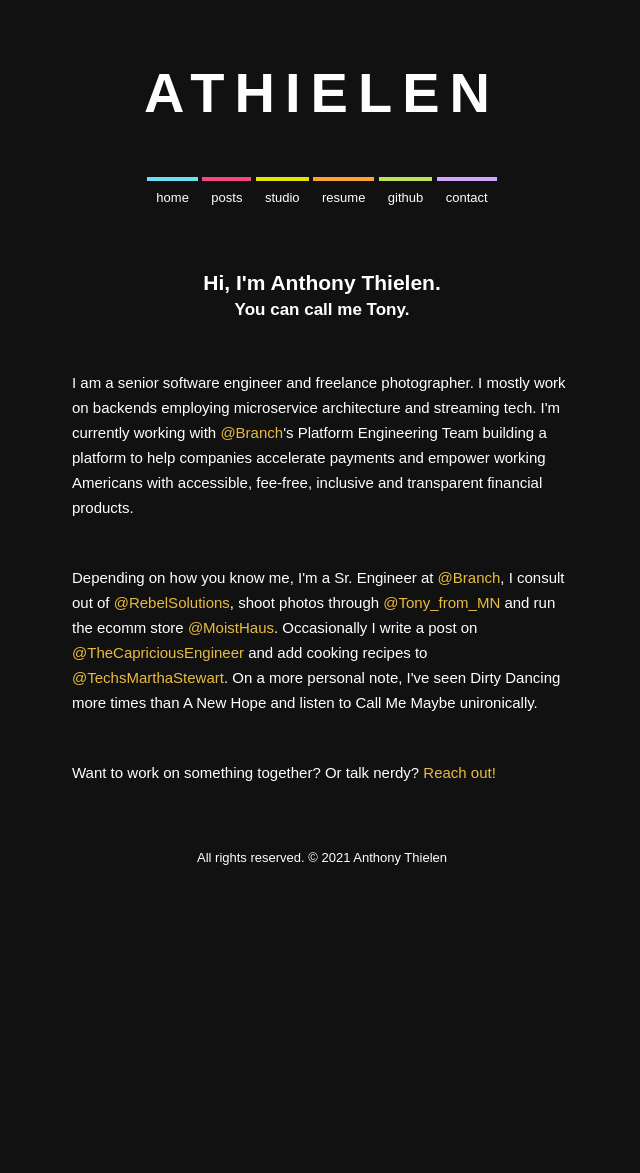
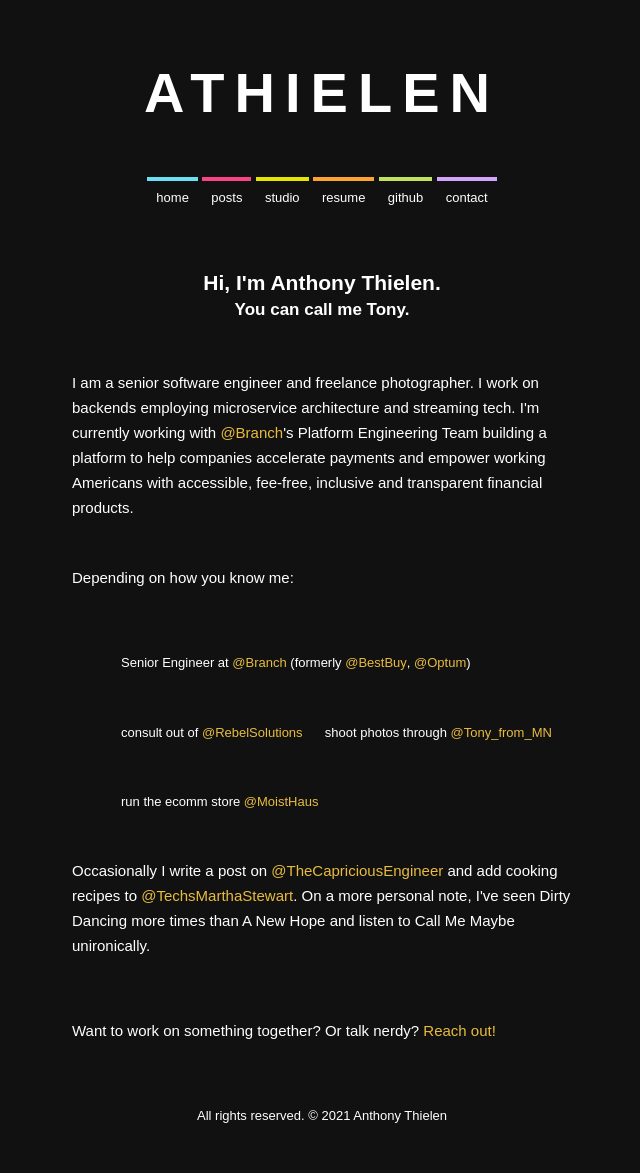
Before and after one commit to athielen/athielen.github.io, a Jekyll site: the page built from index.html, in a window 1280 px wide. Shown: the whole page, without its empty margins (318-958 px from the left). Built offline with Jekyll 4.4.1, drawn with Linux system fonts in a browser that asks for light colours; before the commit the page ends 915 px from its top, so only the background shows below that.

Commit message:
Update index.html

```diff
--- a/index.html
+++ b/index.html
@@ -13,12 +13,20 @@
       <div class="text">
 
         <p>
-          I am a senior software engineer and freelance photographer. I mostly work on backends employing microservice architecture and streaming tech. I'm currently working with <a class="web-links" href="https://twitter.com/branch">@Branch</a>'s Platform Engineering Team building a platform to help companies accelerate payments and empower working Americans with accessible, fee-free, inclusive and transparent financial products.
+          I am a senior software engineer and freelance photographer. I work on backends employing microservice architecture and streaming tech. I'm currently working with <a class="web-links" href="https://twitter.com/branch">@Branch</a>'s Platform Engineering Team building a platform to help companies accelerate payments and empower working Americans with accessible, fee-free, inclusive and transparent financial products.
         </p>
 
         <p>
-          Depending on how you know me, I'm a Sr. Engineer at <a class="web-links" href="https://twitter.com/branch">@Branch</a>, I consult out of <a class="web-links" href="http://rebelsolutions.io">@RebelSolutions</a>, shoot photos through <a class="web-links" href="http://studio.anthonythielen.com">@Tony_from_MN</a> and run the ecomm store <a class="web-links" href="http://moisthaus.com">@MoistHaus</a>. Occasionally I write a post on <a class="web-links" href="https://blog.anthonythielen.com/">@TheCapriciousEngineer</a> and add cooking recipes to <a class="web-links" href="https://recipes.anthonythielen.com/">@TechsMarthaStewart</a>. On a more personal note, I've seen Dirty Dancing more times than A New Hope and listen to Call Me Maybe unironically.
+          Depending on how you know me:
+          	<ul>
+			 	<li>Senior Engineer at <a class="web-links" href="https://twitter.com/branch">@Branch</a> (formerly <a class="web-links" href="https://twitter.com/BestBuy">@BestBuy</a>, <a class="web-links" href="https://mobile.twitter.com/optum">@Optum</a>)</li>
+			  	<li>consult out of <a class="web-links" href="http://rebelsolutions.io">@RebelSolutions</a></li>
+			 	<li>shoot photos through <a class="web-links" href="http://studio.anthonythielen.com">@Tony_from_MN</a></li>
+			  	<li>run the ecomm store <a class="web-links" href="http://moisthaus.com">@MoistHaus</a></li>
+			</ul>
+			Occasionally I write a post on <a class="web-links" href="https://blog.anthonythielen.com/">@TheCapriciousEngineer</a> and add cooking recipes to <a class="web-links" href="https://recipes.anthonythielen.com/">@TechsMarthaStewart</a>.       On a more personal note, I've seen Dirty Dancing more times than A New Hope and listen to Call Me Maybe unironically.
         </p>
+
 <!--
         <p>
           I am a little bit obsessed with automating workflows, finding effeciencies in the SDLC and making code readable. That involves a lot of refactoring, which I enjoy. A lot! On a more personal note, I've seen Dirty Dancing more times than A New Hope and listen to Call Me Maybe unironically.
```
